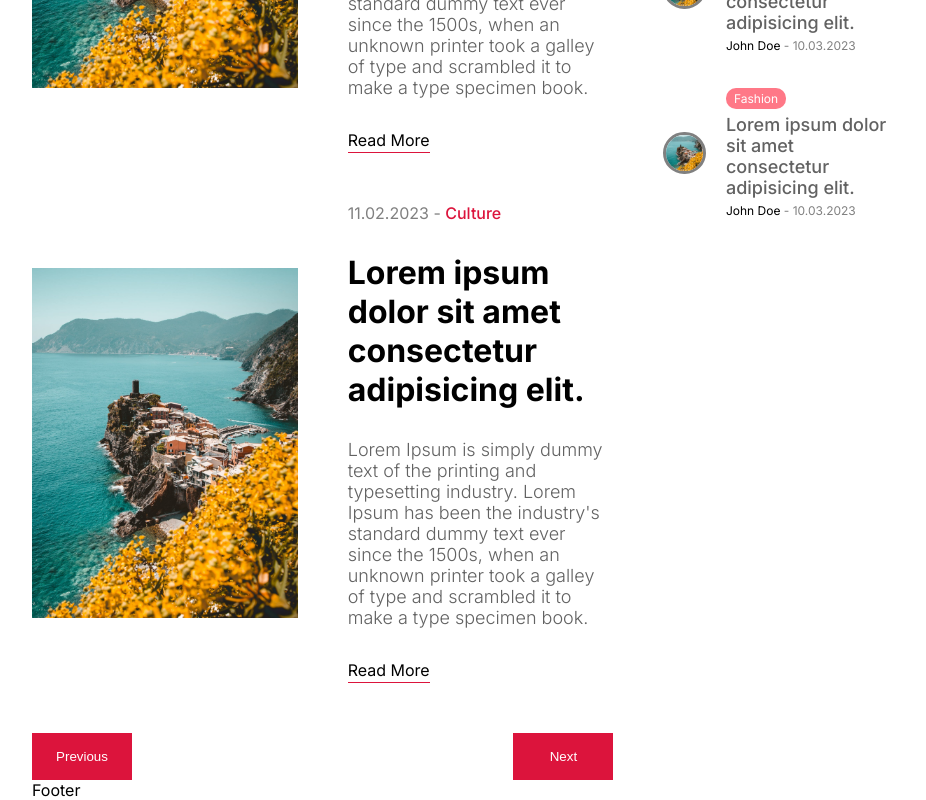
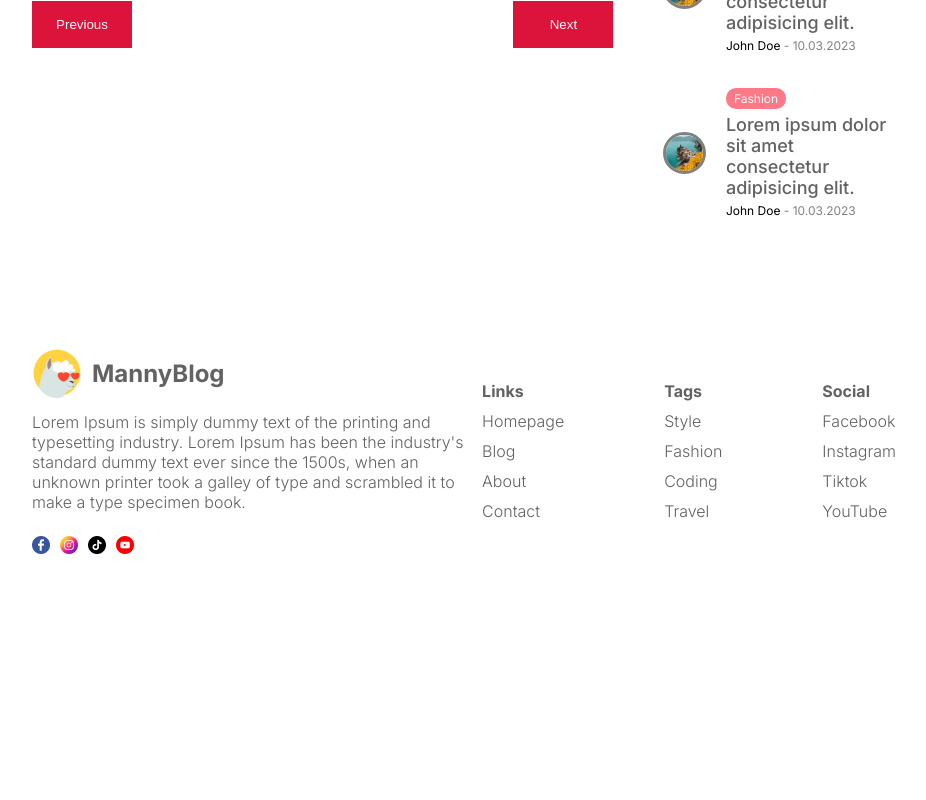
Before and after one commit to MannySotoRuiz/BlogApp-Nextjs-MongoDB, a Next.js app: page / in a window 1280 px wide. Shown: the part 2796-3596 px from the top of the page, without its empty margins (176-1102 px from the left). After the commit the page ends 3370 px from the top, so only its background shows below. Built offline with nearby package versions, Linux system fonts and the light colour scheme.

Commit message:
finished footer component

```diff
--- a/src/components/card/card.module.css
+++ b/src/components/card/card.module.css
@@ -42,3 +42,9 @@
   width: max-content;
   padding: 2px 0px;
 }
+
+@media screen and (max-width: 1280px) {
+  .imageContainer {
+    display: none;
+  }
+}
--- a/src/components/footer/Footer.jsx
+++ b/src/components/footer/Footer.jsx
@@ -1,8 +1,54 @@
 import React from "react";
 import styles from "./footer.module.css";
+import Image from "next/image";
+import Link from "next/link";
 
 const Footer = () => {
-  return <div className={styles.container}>Footer</div>;
+  return (
+    <div className={styles.container}>
+      <div className={styles.info}>
+        <div className={styles.logo}>
+          <Image src="/logo.png" alt="Manny Blog" width={50} height={50} />
+          <h1 className={styles.logoText}>MannyBlog</h1>
+        </div>
+        <p className={styles.desc}>
+          Lorem Ipsum is simply dummy text of the printing and typesetting
+          industry. Lorem Ipsum has been the industry's standard dummy text ever
+          since the 1500s, when an unknown printer took a galley of type and
+          scrambled it to make a type specimen book.
+        </p>
+        <div className={styles.icons}>
+          <Image src="/facebook.png" alt="facebook" width={18} height={18} />
+          <Image src="/instagram.png" alt="facebook" width={18} height={18} />
+          <Image src="/tiktok.png" alt="facebook" width={18} height={18} />
+          <Image src="/youtube.png" alt="facebook" width={18} height={18} />
+        </div>
+      </div>
+      <div className={styles.links}>
+        <div className={styles.list}>
+          <span className={styles.listTitle}>Links</span>
+          <Link href="/">Homepage</Link>
+          <Link href="/">Blog</Link>
+          <Link href="/">About</Link>
+          <Link href="/">Contact</Link>
+        </div>
+        <div className={styles.list}>
+          <span className={styles.listTitle}>Tags</span>
+          <Link href="/">Style</Link>
+          <Link href="/">Fashion</Link>
+          <Link href="/">Coding</Link>
+          <Link href="/">Travel</Link>
+        </div>
+        <div className={styles.list}>
+          <span className={styles.listTitle}>Social</span>
+          <Link href="/">Facebook</Link>
+          <Link href="/">Instagram</Link>
+          <Link href="/">Tiktok</Link>
+          <Link href="/">YouTube</Link>
+        </div>
+      </div>
+    </div>
+  );
 };
 
 export default Footer;
--- a/src/components/footer/footer.module.css
+++ b/src/components/footer/footer.module.css
@@ -1,2 +1,77 @@
 .container {
+  margin-top: 50px;
+  padding: 20px 0px;
+  display: flex;
+  align-items: center;
+  justify-content: space-between;
+  color: var(--softTextColor);
 }
+
+.info {
+  flex: 1;
+  display: flex;
+  flex-direction: column;
+  gap: 14px;
+}
+
+.logo {
+  display: flex;
+  align-items: center;
+  gap: 10px;
+}
+
+.logoText {
+  font-size: 24px;
+}
+
+.desc {
+  font-weight: 300;
+}
+
+.icons {
+  margin-top: 10px;
+  display: flex;
+  gap: 10px;
+}
+
+.links {
+  flex: 1;
+  display: flex;
+  justify-content: flex-end;
+  gap: 100px;
+}
+
+.list {
+  display: flex;
+  flex-direction: column;
+  gap: 10px;
+  font-weight: 300;
+}
+
+.listTitle {
+  font-weight: bold;
+}
+
+@media screen and (max-width: 1024px) {
+  .links {
+    gap: 50px;
+  }
+}
+
+@media screen and (max-width: 768px) {
+  .container {
+    flex-direction: column;
+    gap: 50px;
+  }
+
+  .links {
+    width: 100%;
+    justify-content: space-between;
+  }
+}
+
+@media screen and (max-width: 640px) {
+  .links {
+    font-size: 14px;
+  }
+}
--- a/src/components/menu/menu.module.css
+++ b/src/components/menu/menu.module.css
@@ -12,3 +12,9 @@
 .title {
   font-size: 28px;
 }
+
+@media screen and (max-width: 1024px) {
+  .container {
+    display: none;
+  }
+}
```
